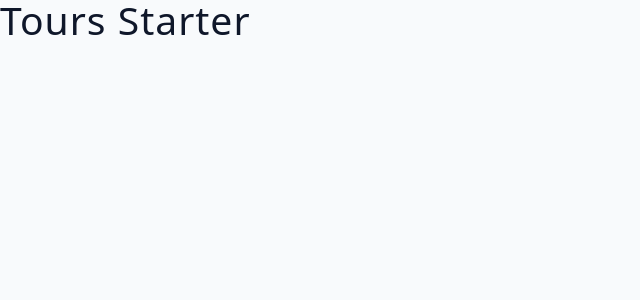
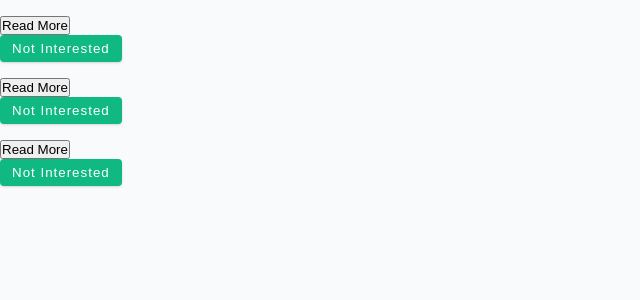
Before and after one commit to Duke-Skygawker/tours-react, a React (Vite) app: page / in a window 1280 px wide. Shown: the top 300 px of the page, without its empty margins (0-640 px from the left). Built offline with nearby package versions, Linux system fonts and the light colour scheme; the HTML template or start-up script is replaced by a standard one.

Commit message:
basic setup

```diff
--- a/src/App.jsx
+++ b/src/App.jsx
@@ -1,6 +1,16 @@
-const url = 'https://course-api.com/react-tours-project';
+import { useState } from "react";
+import Tours from "./components/Tours";
+
+const url = "https://course-api.com/react-tours-project";
 
 const App = () => {
-  return <h2>Tours Starter</h2>;
+  const [isLoading, setIsLoading] = useState(false);
+  const [data, setData] = useState(null);
+
+  return (
+    <>
+      <Tours {...data} />
+    </>
+  );
 };
 export default App;
--- /dev/null
+++ b/src/components/Tour.jsx
@@ -0,0 +1,19 @@
+const Tour = ({ name, info, image, price, removeThis }) => {
+  return (
+    <article>
+      <div>
+        <img src={image} alt={name} />
+        <p>{price}</p>
+      </div>
+      <div>
+        <h4>{name}</h4>
+        <p>{info}</p>
+        <button>Read More</button>
+      </div>
+      <button className="btn" type="button" onClick={removeThis}>
+        Not interested
+      </button>
+    </article>
+  );
+};
+export default Tour;
--- /dev/null
+++ b/src/components/Tours.jsx
@@ -0,0 +1,14 @@
+import Tour from "./Tour";
+
+const Tours = ({ data }) => {
+  data = [{}, {}, {}];
+  // setData(dataArr);
+  return (
+    <>
+      {data.map((tour) => {
+        return <Tour {...tour} key={tour.id} />;
+      })}
+    </>
+  );
+};
+export default Tours;
```
Also changed, not shown: src/components/Loading.jsx (added).
